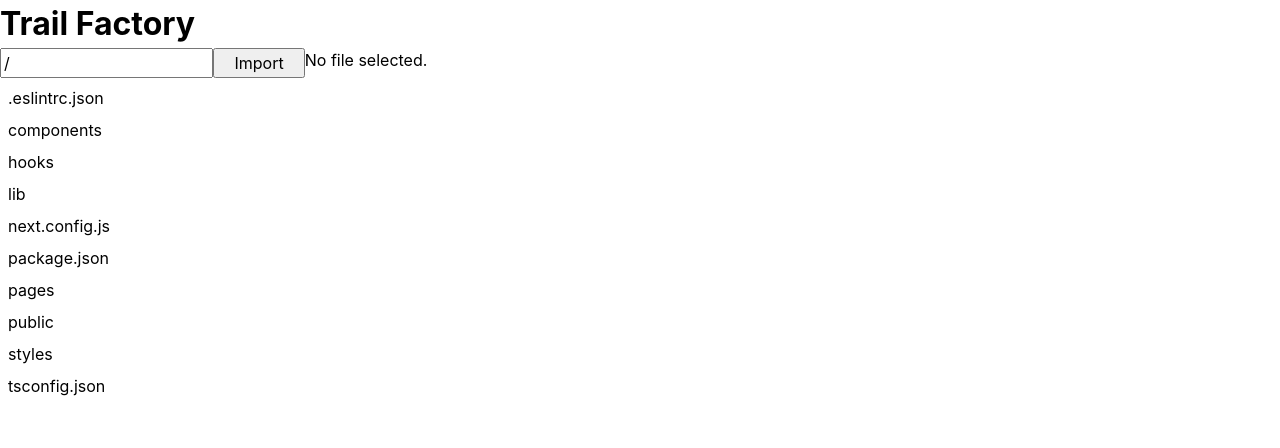
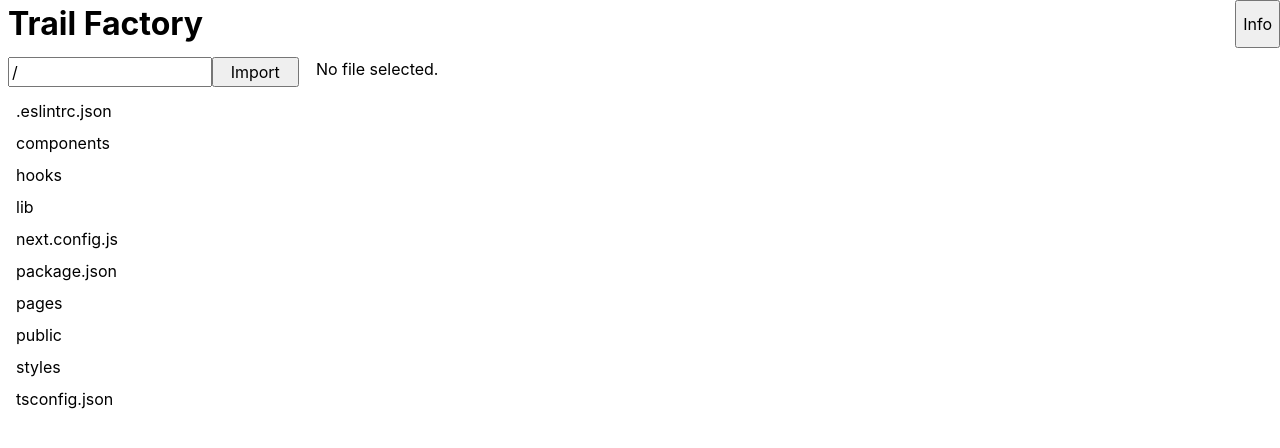
Before and after one commit to kwoodhouse93/trail-factory, a Next.js app: page / in a window 1280 px wide. Shown: the top 448 px of the page. Built offline with nearby package versions, Linux system fonts and the light colour scheme.

Commit message:
Tidy up layout

```diff
--- /dev/null
+++ b/components/Header.tsx
@@ -0,0 +1,24 @@
+import { useState } from 'react'
+
+import styles from 'styles/components/Header.module.scss'
+
+const Header = () => {
+  const [isInfoOpen, setIsInfoOpen] = useState(false)
+  return <header className={styles.wrapper}>
+    <div className={styles.top}>
+      <h1 className={styles.title}>
+        Trail Factory
+      </h1>
+      <button className={styles.rest} onClick={() => setIsInfoOpen(x => !x)}>
+        Info
+      </button>
+    </div>
+    {isInfoOpen && <div className={styles.info}>
+      <p>
+        This is a tool for importing, combining, and editing GPS tracks.
+      </p>
+    </div>}
+  </header>
+}
+
+export default Header
--- a/lib/geo/gpx.ts
+++ b/lib/geo/gpx.ts
@@ -2,13 +2,13 @@ import * as xml2js from 'xml2js'
 
 export const parseGPX = (gpx) => {
   var outputTrack = []
-  xml2js.parseString(gpx, function (err, result) {
+  xml2js.parseString(gpx, (err, result) => {
     if (err) {
       console.error(err)
       return
     }
-    var track = result.gpx.trk.map(function (t) {
-      return t.trkseg[0].trkpt.map(function (p) {
+    var track = result.gpx.trk.map(t => {
+      return t.trkseg[0].trkpt.map(p => {
         return {
           lat: parseFloat(p.$.lat),
           lon: parseFloat(p.$.lon)
--- a/pages/_app.js
+++ b/pages/_app.js
@@ -1,4 +1,5 @@
 import '../styles/globals.css'
+import '../styles/theme.css'
 
 function MyApp({ Component, pageProps }) {
   return <Component {...pageProps} />
--- a/pages/index.tsx
+++ b/pages/index.tsx
@@ -1,6 +1,7 @@
 import Head from 'next/head'
 import { useState } from 'react'
 
+import Header from 'components/Header'
 import DirBrowser from 'components/dir/DirBrowser'
 import TrackViewer from 'components/trackViewer/TrackViewer'
 
@@ -17,11 +18,7 @@ export default function Home() {
         <link rel="icon" href="/favicon.ico" />
       </Head>
 
-      <header>
-        <h1>
-          Trail Factory
-        </h1>
-      </header>
+      <Header />
 
       <div className={styles.wrapper}>
         <aside className={styles.sidebar}>
--- /dev/null
+++ b/styles/components/Header.module.scss
@@ -0,0 +1,21 @@
+.wrapper {
+    border-bottom: var(--border);
+}
+
+.top {
+    display: flex;
+}
+
+.title {
+    flex: 1 1 auto;
+    padding-left: var(--padding);
+}
+
+.rest {
+    flex: 0 0 auto;
+}
+
+.info {
+    background-color: var(--highlight-color);
+    padding: var(--padding);
+}
--- a/styles/components/dir/DirBrowser.module.scss
+++ b/styles/components/dir/DirBrowser.module.scss
@@ -1,3 +1,3 @@
 .loader {
-    margin-bottom: 4px;
+    margin-bottom: 8px;
 }
--- a/styles/pages/Home.module.scss
+++ b/styles/pages/Home.module.scss
@@ -6,6 +6,8 @@
 
 .sidebar {
   width: 400px;
+  padding: var(--padding);
+  border-right: 1px solid var(--border-color);
 }
 
 .main {
@@ -14,5 +16,6 @@
 }
 
 .mapWrapper {
+  padding: var(--padding);
   height: 100%;
 }
--- /dev/null
+++ b/styles/theme.css
@@ -0,0 +1,15 @@
+:root {
+    --border-color: hsla(0, 0%, 100%, 100%);
+    --highlight-color: hsla(0, 0%, 90%, 1);
+
+    --padding: 8px;
+
+    --border: 1px solid var(--border-color);
+}
+
+@media (prefers-color-scheme: dark) {
+    :root {
+        --border-color: hsla(0, 0%, 20%, 100%);
+        --highlight-color: hsla(0, 0%, 10%, 100%);
+    }
+}
```
